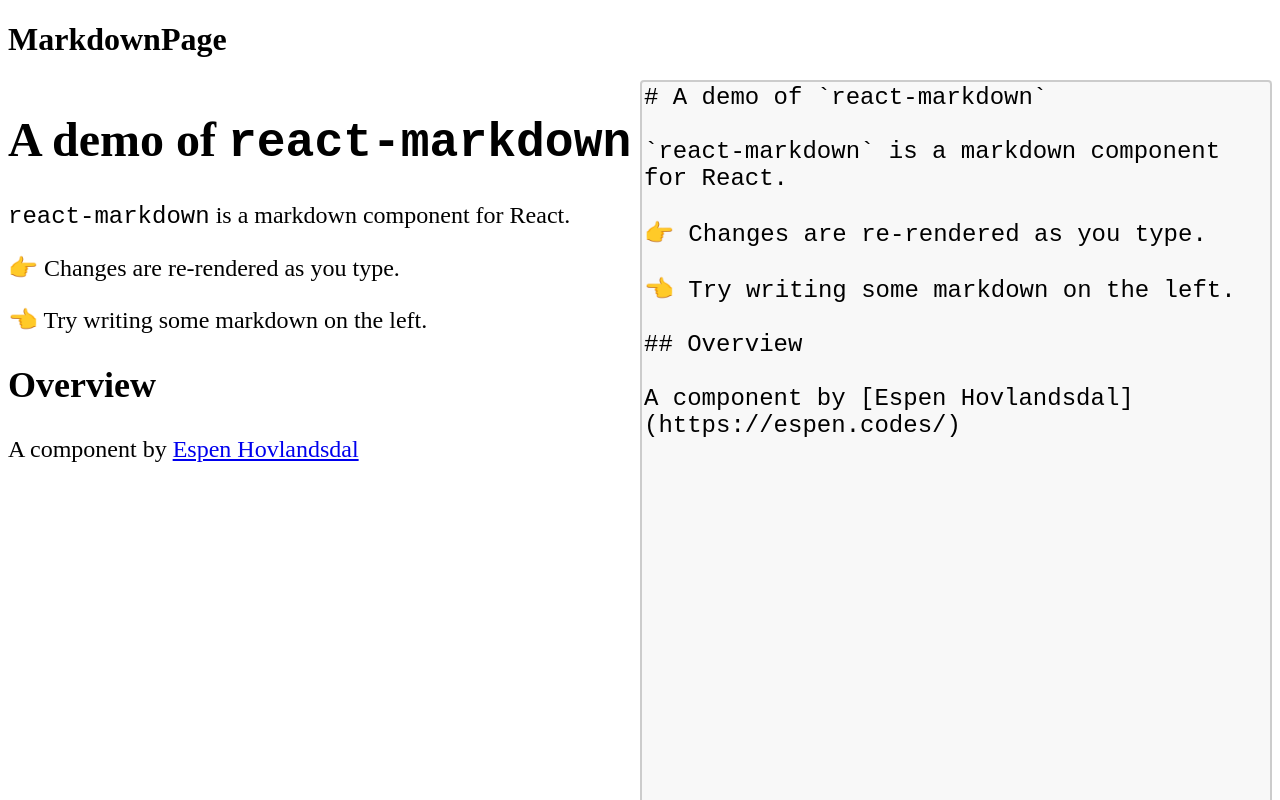
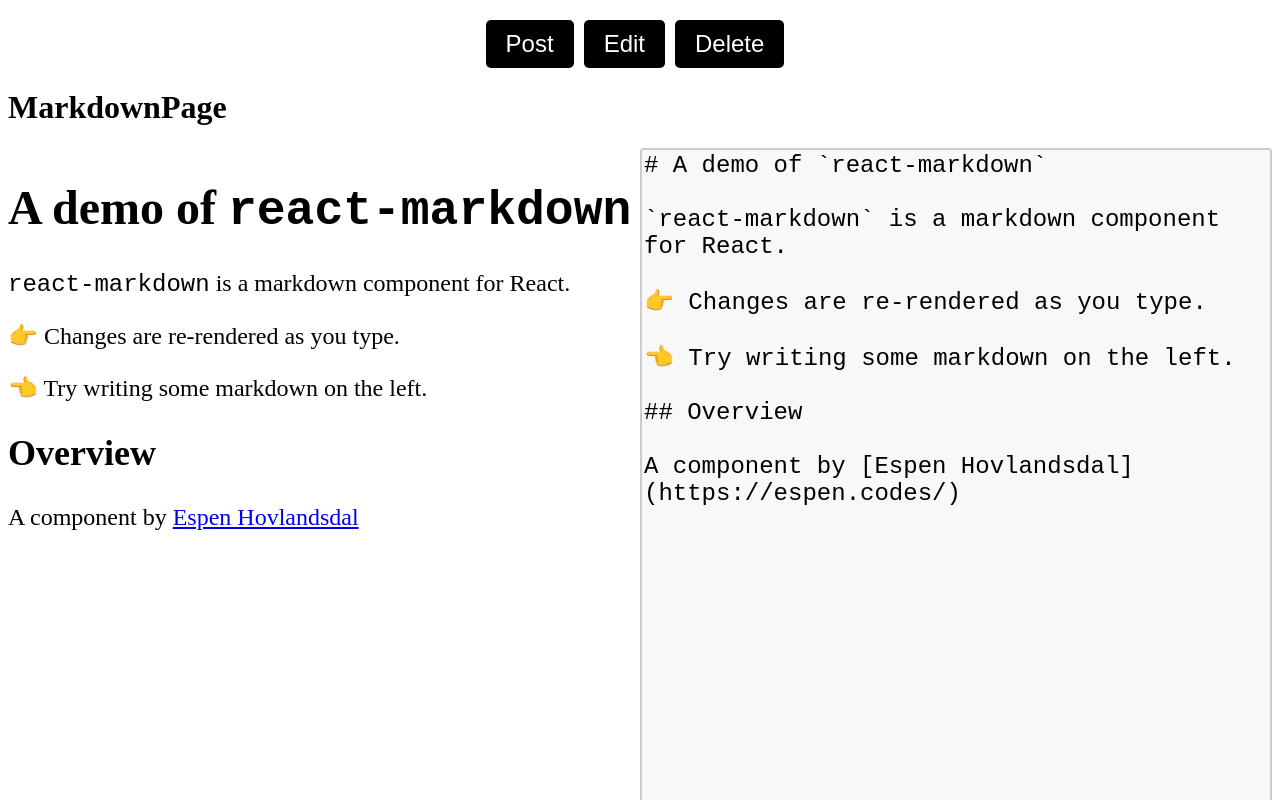
Before and after one commit to CodecoolGlobal/freestyle-mern-project-react-Hamza-Walker, a React (Vite) app in the folder frontend/: page / in a window 1280 px wide. Shown: the top 800 px of the page. Built offline with nearby package versions, Linux system fonts and the light colour scheme.

Commit message:
added three buttons

```diff
--- a/frontend/src/components/AppContext.jsx
+++ b/frontend/src/components/AppContext.jsx
@@ -3,18 +3,12 @@ import { createContext, useState } from 'react';
 const AppContext = createContext();
 
 export const AppProvider = ({ children }) => {
-  const [state, setState] = useState({
-    // define initial state values here
-  });
+
   const [text, setText] = useState('# A demo of `react-markdown`\n\n`react-markdown` is a markdown component for React.\n\n👉 Changes are re-rendered as you type.\n\n👈 Try writing some markdown on the left.\n\n## Overview\n\nA component by [Espen Hovlandsdal](https://espen.codes/)');
 
-  // define any functions or methods to update state here
-
   const context = {
-    state,
     text,
     setText,
-    // pass any functions or methods to update state in this object
   };
 
   return <AppContext.Provider value={context}>{children}</AppContext.Provider>;
--- a/frontend/src/components/MarkdownPage.tsx
+++ b/frontend/src/components/MarkdownPage.tsx
@@ -7,11 +7,15 @@ export default function MarkdownPage(): JSX.Element {
 
   return (
     <>
+     <div className='button-container'>
+          <button type="submit" className="submit-post-button">Post</button>
+          <button type="submit" className="submit-edit-button">Edit</button>
+          <button type="submit" className="submit-delete-button">Delete</button>
+        </div>
     <h1 className='page-header'>MarkdownPage</h1>
     <div className='flex-row'>
     <NotesDisplayComponent/>
     <EditorComponent/>
-
     </div>
       </>
   );
```
